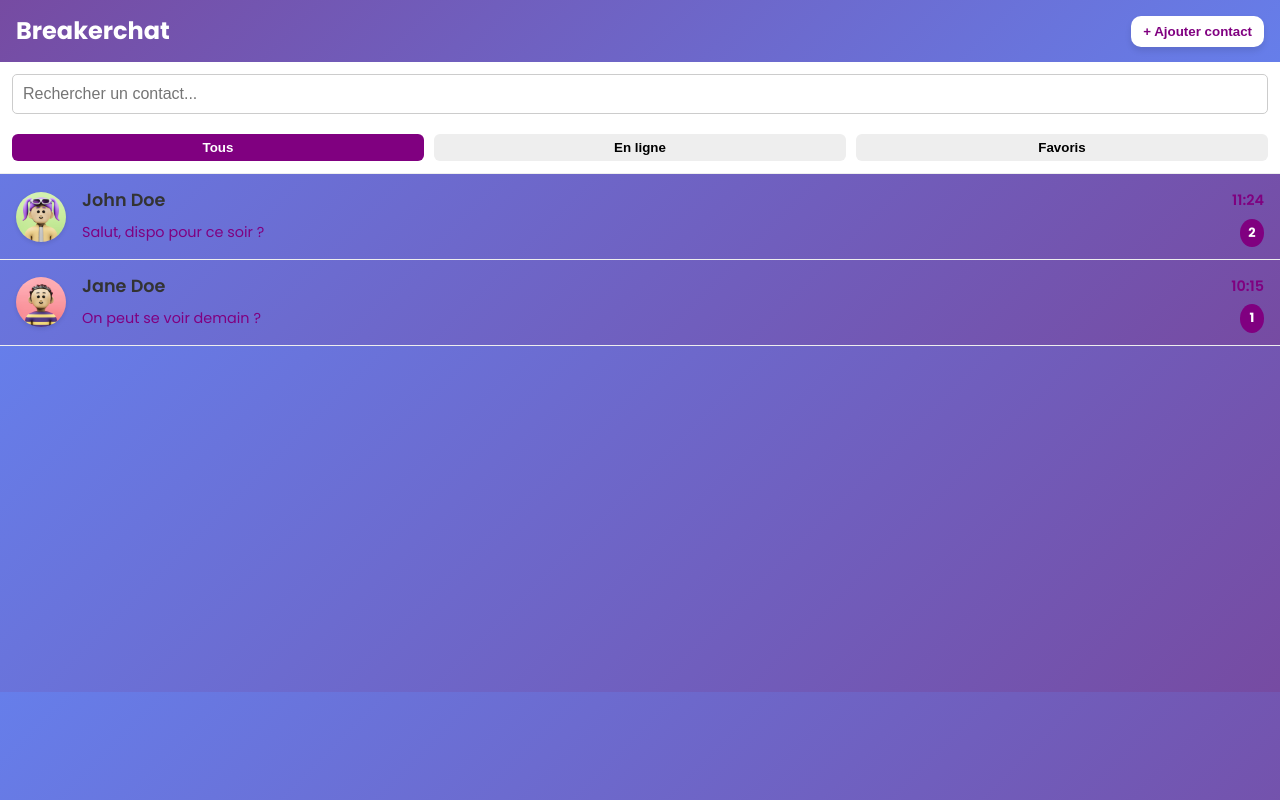
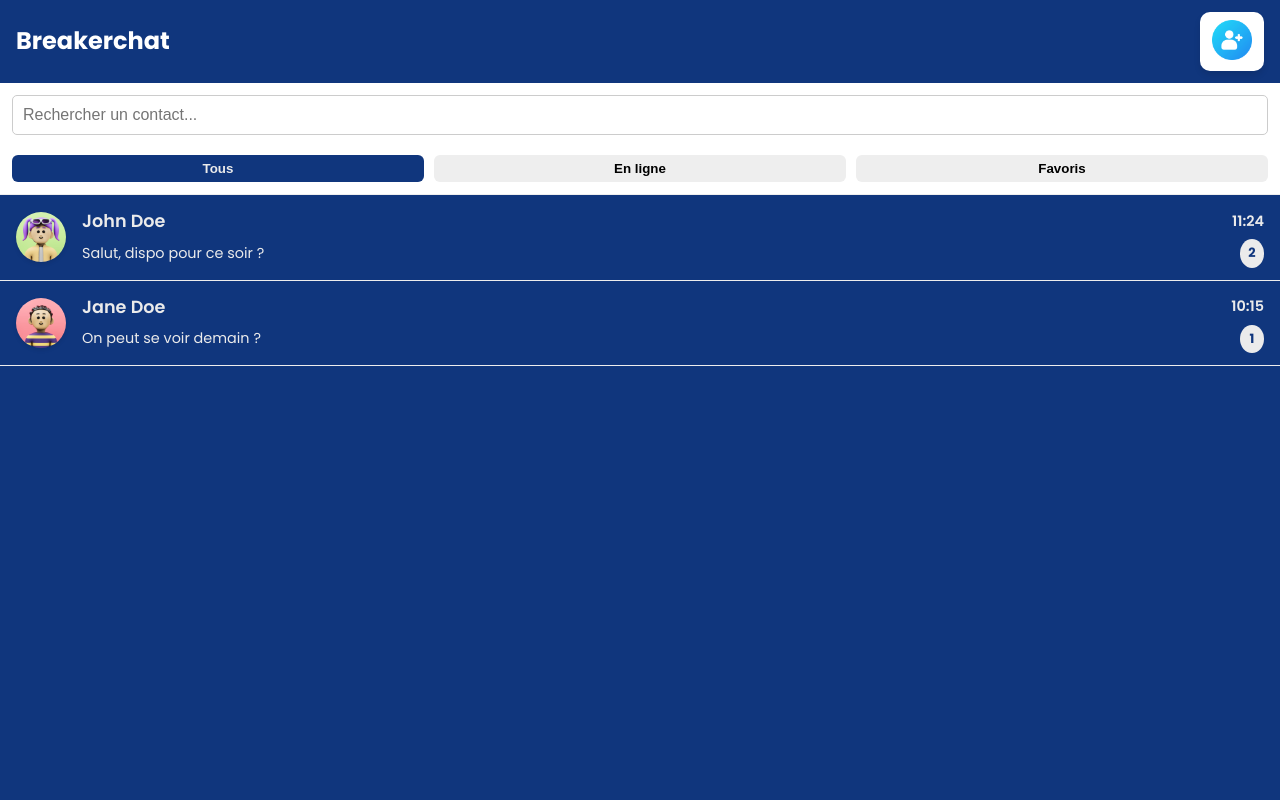
Before and after one commit to Jppsystem/Contact-Breakerchat, a plain HTML site: page index.html in a window 1280 px wide. Drawn offline with Linux system fonts and the light colour scheme.

Commit message:
Changement de couleurs

```diff
--- a/contact.css
+++ b/contact.css
@@ -10,7 +10,7 @@ body {
     justify-content: center;
     align-items: center;
     height: 100vh;
-    background: linear-gradient(135deg, #667eea, #764ba2);
+    background: #10367D;
 }
 .container {
     background: #fff;
@@ -45,13 +45,13 @@ input {
     transition: border 0.3s ease;
 }
 input:focus {
-    border: 1px solid #764ba2;
+    border: 1px solid #10367D;
 }
 
 .btn {
     width: 100%;
     padding: 12px;
-    background-color: #fc0ef0;
+    background-color: #10367D;
     color: white;
     border: none;
     border-radius: 8px;
@@ -61,7 +61,7 @@ input:focus {
 }
 
 .btn:hover {
-    background-color: #764ba2;
+    background-color: #A5CE00;
 }
 a.btn {
     text-align: center;
--- a/index.html
+++ b/index.html
@@ -11,7 +11,7 @@
 <body>
     <header class="site-header">
         <div class="logo">Breakerchat</div>
-        <button class="btn" id="btn-add-contact"><a href="contact.html">+ Ajouter contact</a></button>
+        <button class="btn" id="btn-add-contact"><a href="contact.html"><img src="IMG/Ajout-contact.jpg" alt="Ajout contact"  width="40"></a></button>
     </header>
 
     <main class="contacts-page">
--- a/style.css
+++ b/style.css
@@ -5,8 +5,8 @@
 }
 
 body {
-    background: linear-gradient(135deg, #667eea 0%, #764ba2 100%);
-    color: #333;
+    background: #10367D;
+    color: #EBEBEB;
     line-height: 1.6;
     font-family: 'Poppins', sans-serif;
 }
@@ -15,7 +15,7 @@ body a {
     color: inherit;
 }
 body a:hover {
-    color: rebeccapurple;
+    color: #10367D;
     transition: background 0.3s ease;
 }
 .site-header {
@@ -23,7 +23,7 @@ body a:hover {
     justify-content: space-between;
     align-items: center;
     padding: 12px 16px;
-    background: linear-gradient(135deg, #764ba2 0%, #667eea 100%);
+    background: #10367D;
     color: #fff;
 }
 
@@ -33,7 +33,7 @@ body a:hover {
 }
 .site-header .btn {
     background: #fff;
-    color: purple;
+    color: #10367D;
     border: none;
     padding: 8px 12px;
     border-radius: 10px;
@@ -74,8 +74,8 @@ body a:hover {
     margin-top: 20px;
 }
 .filters button.active {
-    background: purple;
-    color: #fff;
+    background: #10367D;
+    color: #EBEBEB;
     margin-top: 20px;
 }
 
@@ -92,9 +92,10 @@ body a:hover {
     border-bottom: 1px solid #eee;
     transition: background 0.3s ease;
 }
-.contact-item:hover {
-    background: #f9f9f9;
+ .contact-item:hover {
+    background: #106;
     cursor: pointer;
+    color: #EBEBEB;
 }
 .avatar {
     width: 50px;
@@ -119,7 +120,7 @@ body a:hover {
 }
 .time {
     font-size: 0.9em;
-    color: purple;
+    color: #EBEBEB;
 }
 .bottom {
     display: flex;
@@ -129,11 +130,11 @@ body a:hover {
 }
 .last-msg {
     font-size: 0.9rem;
-    color: purple;
+    color: #EBEBEB;
 }
 .unread-badge {
-    background: purple;
-    color: #fff;
+    background: #EBEBEB;
+    color: #10367D;
     border-radius: 50%;
     padding: 4px 8px;
     font-size: 0.8em;
```
Also changed, not shown: IMG/Ajout-contact.jpg (added), IMG/Bouton plus.jpg (added).
